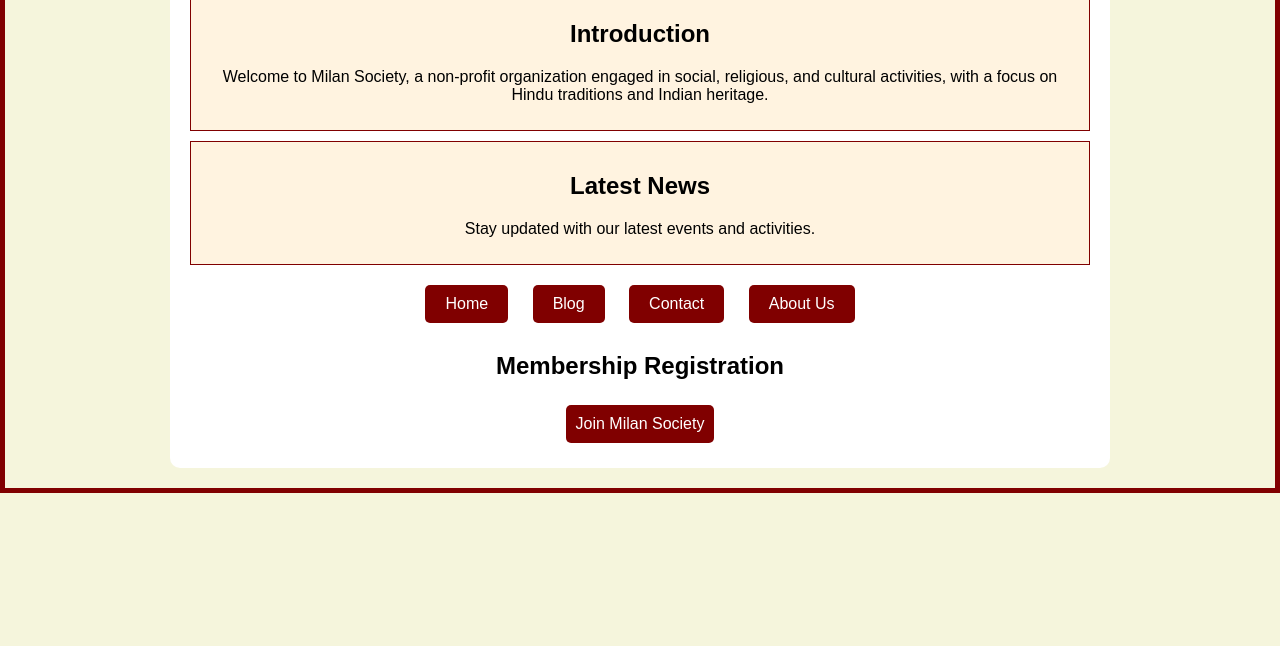
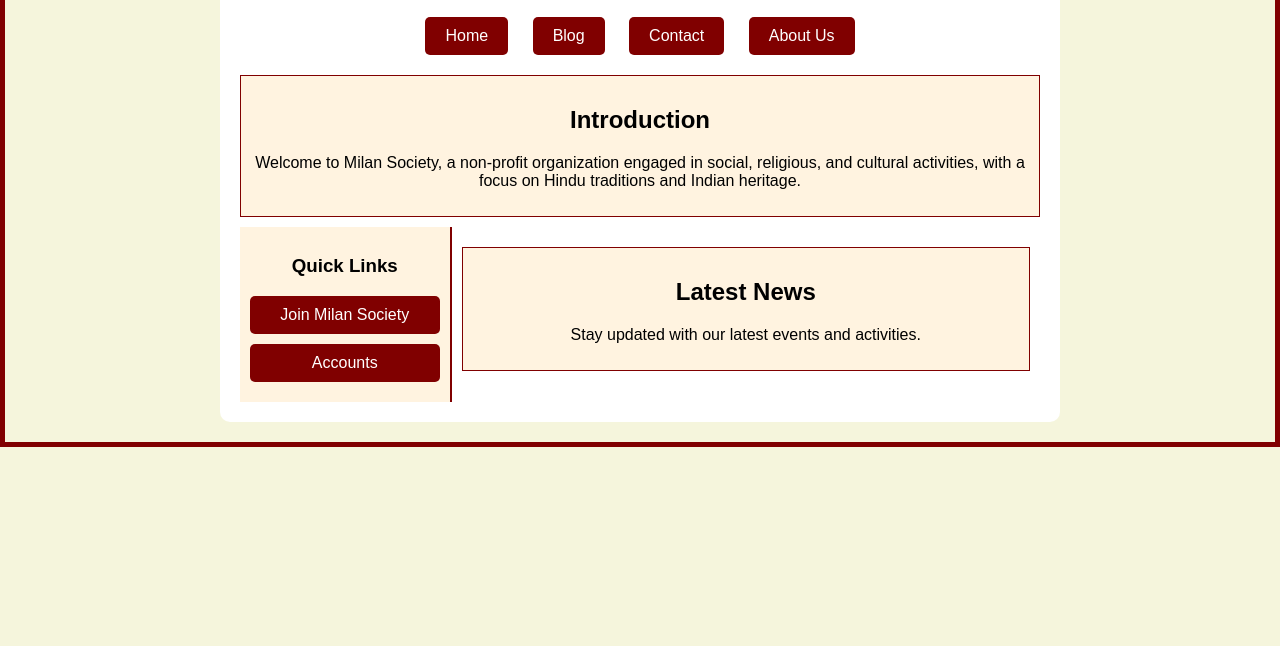
Before and after one commit to ranigoyal/Milan, a plain HTML site: page index.html in a window 1280 px wide. Shown: the part 154-800 px from the top of the page. Drawn offline with Linux system fonts and the light colour scheme.

Commit message:
Update index.html

```diff
--- a/index.html
+++ b/index.html
@@ -15,25 +15,19 @@
             border: 5px solid maroon; /* Maroon border */
         }
         .container {
-            max-width: 900px;
+            max-width: 800px;
             margin: auto;
             background: white;
             padding: 20px;
             border-radius: 10px;
         }
         .logo {
-            max-width: 200px;
+            max-width: 150px;
             display: block;
             margin: auto;
         }
         h1 {
             color: maroon;
-        }
-        .editable-box {
-            border: 1px solid maroon;
-            padding: 10px;
-            margin: 10px 0;
-            background: #FFF3E0;
         }
         .nav-buttons a {
             display: inline-block;
@@ -47,14 +41,36 @@
         .nav-buttons a:hover {
             background: darkred;
         }
+        .content {
+            display: flex;
+            flex-direction: row;
+            max-width: 900px;
+            margin: auto;
+        }
+        .left-section {
+            width: 25%;
+            background: #FFF3E0;
+            padding: 10px;
+            border-right: 2px solid maroon;
+        }
+        .right-section {
+            width: 75%;
+            padding: 10px;
+        }
+        .editable-box {
+            border: 1px solid maroon;
+            padding: 10px;
+            margin: 10px 0;
+            background: #FFF3E0;
+        }
         .link-button {
-            display: inline-block;
-            text-decoration: none;
+            display: block;
+            margin: 10px 0;
             padding: 10px;
             background: maroon;
             color: white;
+            text-decoration: none;
             border-radius: 5px;
-            margin: 5px 0;
         }
         .link-button:hover {
             background: darkred;
@@ -66,16 +82,6 @@
         <img src="Logo-Round.PNG" alt="Milan Society Logo" class="logo">
         <h1>Welcome To Milan Society</h1>
 
-        <div class="editable-box" contenteditable="true">
-            <h2>Introduction</h2>
-            <p>Welcome to Milan Society, a non-profit organization engaged in social, religious, and cultural activities, with a focus on Hindu traditions and Indian heritage.</p>
-        </div>
-
-        <div class="editable-box" contenteditable="true">
-            <h2>Latest News</h2>
-            <p>Stay updated with our latest events and activities.</p>
-        </div>
-
         <div class="nav-buttons">
             <a href="#">Home</a>
             <a href="#">Blog</a>
@@ -83,8 +89,24 @@
             <a href="#">About Us</a>
         </div>
 
-        <h2>Membership Registration</h2>
-        <a href="https://forms.office.com/e/BPHkYNdBsP" class="link-button">Join Milan Society</a>
+        <div class="editable-box" contenteditable="true">
+            <h2>Introduction</h2>
+            <p>Welcome to Milan Society, a non-profit organization engaged in social, religious, and cultural activities, with a focus on Hindu traditions and Indian heritage.</p>
+        </div>
+
+        <div class="content">
+            <div class="left-section">
+                <h3>Quick Links</h3>
+                <a href="https://forms.office.com/e/BPHkYNdBsP" class="link-button">Join Milan Society</a>
+                <a href="https://bkgeng-my.sharepoint.com/:l:/g/personal/brij_goyal_bkgeng_onmicrosoft_com/FC8ecBvVX4xEmJTwBrRdXWsBVIPDFp8sEIwsIy8vooKY_Q?nav=NDZkZmM2OTEtZThkMC00NTA1LWI5ODAtZGYxZGFmYjE0MDE0" class="link-button">Accounts</a>
+            </div>
+            <div class="right-section">
+                <div class="editable-box" contenteditable="true">
+                    <h2>Latest News</h2>
+                    <p>Stay updated with our latest events and activities.</p>
+                </div>
+            </div>
+        </div>
     </div>
 </body>
 </html>
```
